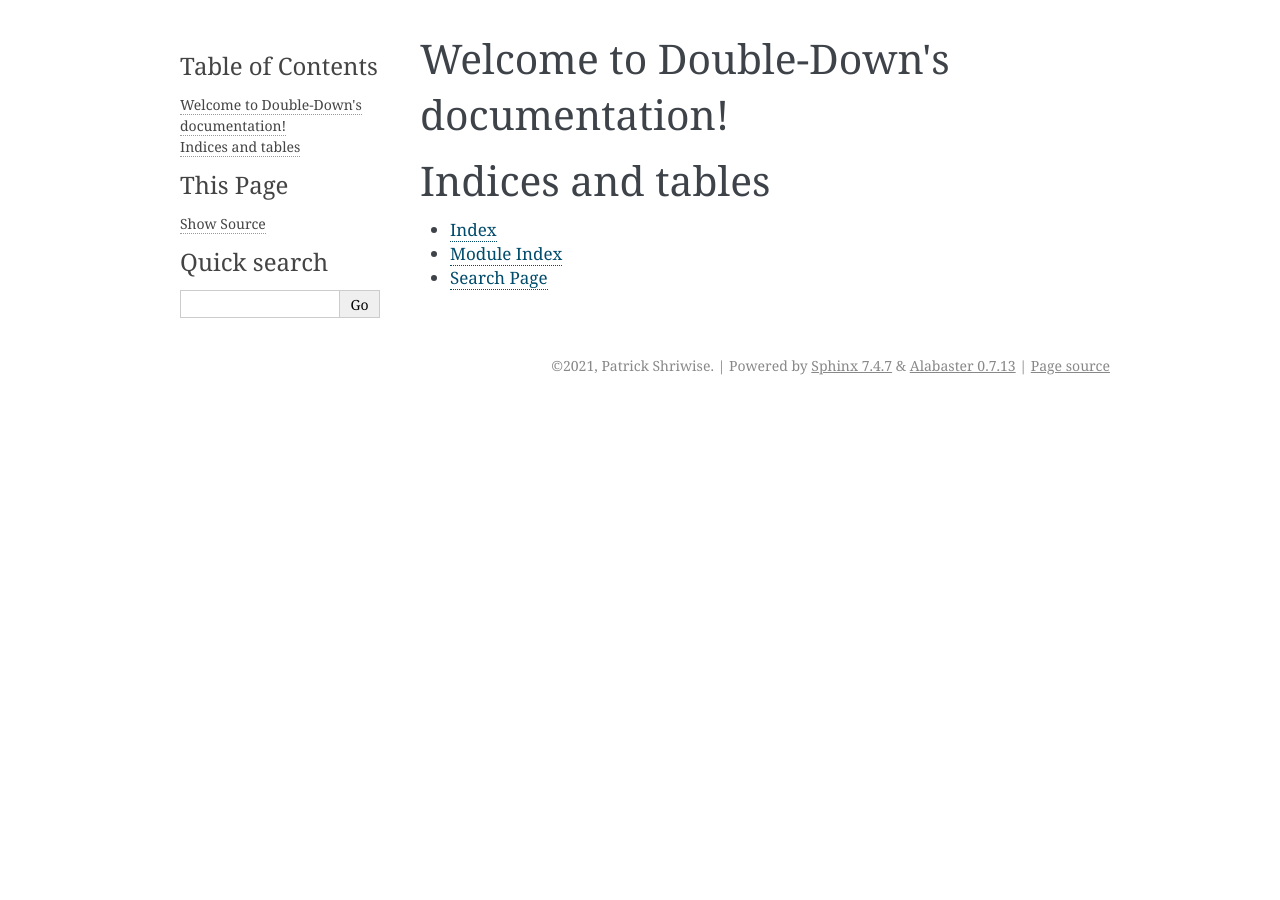
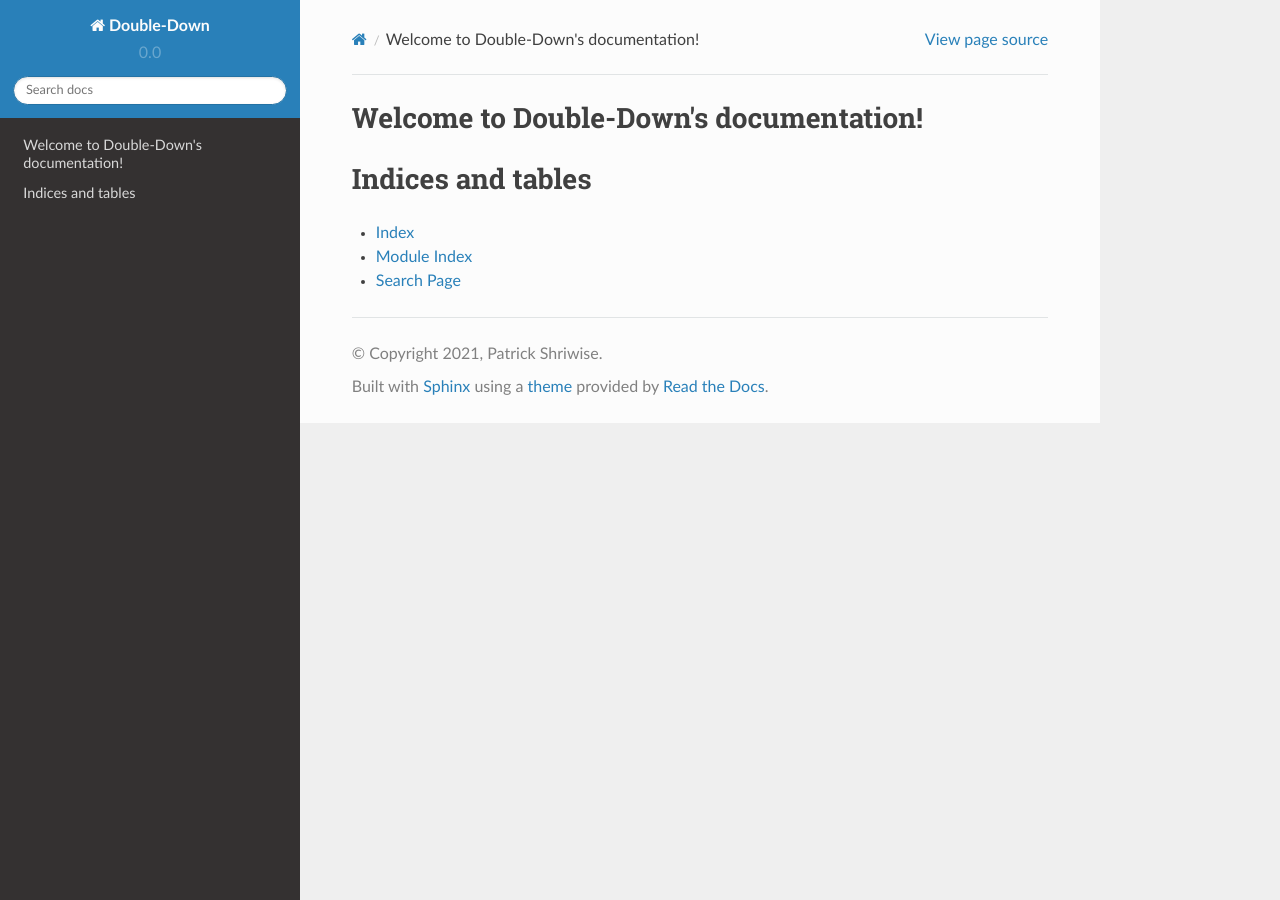
Before and after one commit to pshriwise/double-down, a Sphinx documentation site: the page built from docs/index.rst, in a window 1280 px wide. Built offline with Sphinx 7.4.7 and the Read the Docs theme 2.0.0, drawn with Linux system fonts in a browser that asks for light colours.

Commit message:
Switching to RTD theme for docs.

```diff
--- a/docs/conf.py
+++ b/docs/conf.py
@@ -21,6 +21,7 @@
 copyright = '2021, Patrick Shriwise'
 author = 'Patrick Shriwise'
 
+version = '0.0'
 # The full version, including alpha/beta/rc tags
 release = '0.0.0'
 
@@ -54,7 +55,23 @@
 # The theme to use for HTML and HTML Help pages.  See the documentation for
 # a list of builtin themes.
 #
-html_theme = 'alabaster'
+html_theme = 'sphinx_rtd_theme'
+html_theme_options = {
+    'canonical_url': '',
+    'analytics_id': '',
+    'display_version': True,
+    'prev_next_buttons_location': 'bottom',
+    'style_external_links': False,
+
+    'logo_only': False,
+
+    # Toc options
+    'collapse_navigation': True,
+    'sticky_navigation': True,
+    'navigation_depth': 4,
+    'includehidden': True,
+    'titles_only': False
+}
 
 # Add any paths that contain custom static files (such as style sheets) here,
 # relative to this directory. They are copied after the builtin static files,
```
